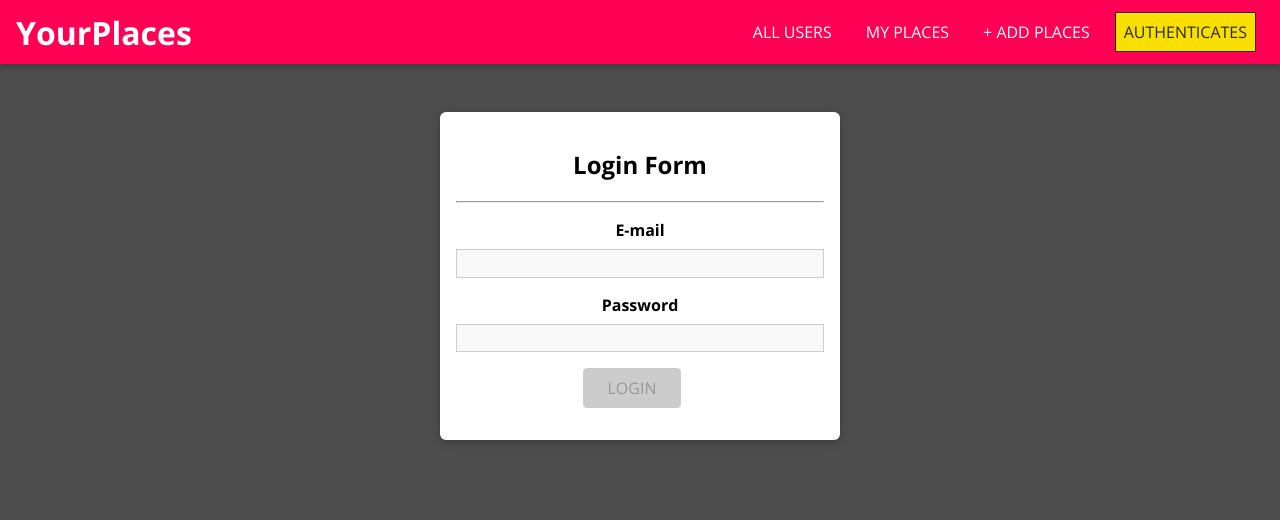
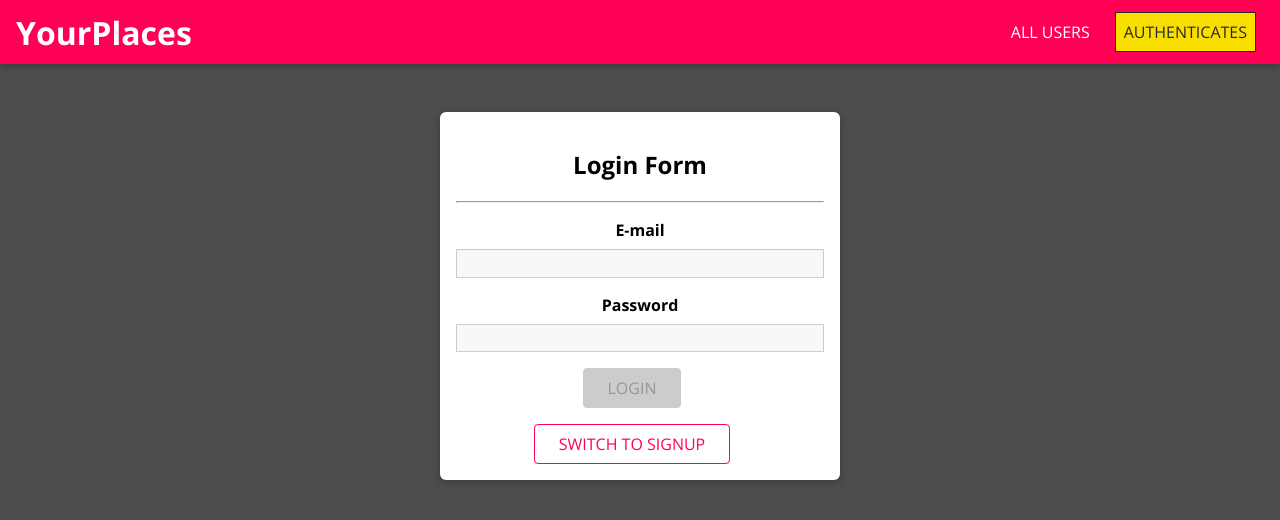
Before and after one commit to TakbeerAli/Front-end-in-React.js-of-User-favourite-paces-App, a React (Create React App) app: page /auth in a window 1280 px wide. Shown: the top 520 px of the page. Built offline with nearby package versions, Linux system fonts and the light colour scheme.

Commit message:
adding auth & routes & login , logout

```diff
--- a/src/App.js
+++ b/src/App.js
@@ -1,4 +1,4 @@
-import React from 'react';
+import React, {useCallback, useState} from 'react';
 import {
   BrowserRouter as Router,
   Route,
@@ -15,13 +15,25 @@ import NewPlace from './places/pages/NewPlace';
 import UserList from './user/components/UsersList';
 import Auth from './user/pages/Auth';
 import UpdatePlace from "../src/places/pages/UpdatePlace";
+import { AuthContext } from './shared/context/auth-context';
 
 const App = () => {
-  return (
-    <Router>
-    <MainNavigation />
-    <main>
-      <Switch>
+  {/*usestate insure wheater user is loggedin or not*/}
+  const [isLoggedIn, setIsLoggedIn] = useState(false);
+  {/*This is for Authentication procces*/}
+  const login = useCallback(()=>{
+    setIsLoggedIn(true);
+  },[]);
+
+  const logout = useCallback(()=>{
+    setIsLoggedIn(false);
+  },[]);
+
+  {/*This logic is for when user isLoged in or notloggedin show specific links buttons*/}
+  let routes;
+  if (isLoggedIn){
+    routes = (
+      <switch>
       <Route path="/" exact>
         <Users />
       </Route>
@@ -34,13 +46,36 @@ const App = () => {
         <Route path="/places/:placeId">
             <UpdatePlace/>
         </Route>
+        <Redirect to="/" />
+      </switch>
+
+    );
+  }else{
+    routes = (
+      <switch>
+      <Route path="/" exact>
+        <Users />
+      </Route>
+      <Route path="/:userId/places" exact>
+       <UserPlace/>
+       </Route>
        <Route path="/auth">
            <Auth />
         </Route>
-        <Redirect to="/" />
-      </Switch>
-      </main>
+        <Redirect to="/auth" />
+      </switch>
+
+
+    );
+  }
+
+  return (
+    <AuthContext.Provider value={{isLoggedIn:isLoggedIn, login:login,logout:logout }}>
+    <Router>
+    <MainNavigation />
+    <main>{routes}</main>
     </Router>
+    </AuthContext.Provider>
   );
 };
 
--- a/src/places/components/PlaceItem.js
+++ b/src/places/components/PlaceItem.js
@@ -1,11 +1,13 @@
-import React, { useState } from 'react';
+import React, { useState,useContext } from 'react';
 
 import Card from '../../shared/components/UIElements/Card';
 import Button from '../../shared/components/UIElements/Button';
 import Modal from '../../shared/components/UIElements/Modal';
+import { AuthContext }  from '../../shared/context/auth-context';
 import './PlaceItem.css';
 
 const PlaceItem = props => {
+  const auth = useContext(AuthContext);
   const [showMap, setShowMap] = useState(false);
   const [showConfirmModel, setShowConfirmModel] = useState(false);
 
@@ -71,8 +73,11 @@ const PlaceItem = props => {
           </div>
           <div className="place-item__actions">
             <Button inverse onClick={openMapHandler}>VIEW ON MAP</Button>
-            <Button to={`/places/${props.id}`}>EDIT</Button>
-            <Button danger onClick={showDeletWarningHandler}>DELETE</Button>
+
+            {/*These buttons only show when user is loggedIn*/}
+            {auth.isLoggedIn &&  <Button to={`/places/${props.id}`}>EDIT</Button> }
+            {auth.isLoggedIn && <Button danger onClick={showDeletWarningHandler}>DELETE</Button> }
+
           </div>
         </Card>
       </li>
--- a/src/shared/components/Navigation/NavLinks.js
+++ b/src/shared/components/Navigation/NavLinks.js
@@ -1,8 +1,11 @@
-import React from "react";
+import React, { useContext } from "react";
 import {NavLink} from "react-router-dom";
 import './NavLinks.css';
 
+import { AuthContext } from '../../context/auth-context';
 const NavLinks = props => {
+
+    const auth = useContext(AuthContext);
 
     return (
         <ul className="nav-links">
@@ -10,17 +13,34 @@ const NavLinks = props => {
                 <NavLink to="/" exact>ALL USERS</NavLink>
             </li>
 
+
+             {/*My Places only show when user logedin*/}
+            {auth.isLoggedIn &&(
                <li>
                 <NavLink to="/u1/places" >MY PLACES</NavLink>
                </li>
+            )
+            }
 
+           {/*Add Places only show when user logedin*/}
+            {auth.isLoggedIn &&(
                 <li>
                  <NavLink to="/places/new">+ ADD PLACES </NavLink>
                 </li>
+            )}
 
+             {/*Authentication button only show when user notlogedin*/}
+            {!auth.isLoggedIn && (
                 <li>
                   <NavLink to="/auth" >AUTHENTICATES</NavLink>
                </li>
+            )}
+
+            {/*this is for when user logged in then show logout button*/}
+            {auth.isLoggedIn && (
+                <button onClick={auth.logout}>LOGOUT</button>
+            )}
+
         </ul>
     )
 }
--- /dev/null
+++ b/src/shared/context/auth-context.js
@@ -0,0 +1,8 @@
+import { createContext } from 'react';
+
+
+export const AuthContext = createContext({
+    isLoggedIn :false,
+    login: () =>{},
+    logout: ()=>{}
+});
--- a/src/shared/hooks/form-hook.js
+++ b/src/shared/hooks/form-hook.js
@@ -5,7 +5,10 @@ const formReducer = (state, action) => {
     case 'INPUT_CHANGE':
       let formIsValid = true;
       for (const inputId in state.inputs) {     {/** InputId is (title of each input from inputhander dispatch) (for) is checking every IputId */}
-        if (inputId === action.inputId) {   {/** matching for titles */}
+       if(!state.inputs[inputId]){     {/*this is for switching btw login & siginup*/}
+         continue;
+       }
+      if (inputId === action.inputId) {   {/** matching for titles */}
           formIsValid = formIsValid && action.isValid;
         } else {
           formIsValid = formIsValid && state.inputs[inputId].isValid;
--- a/src/user/pages/Auth.js
+++ b/src/user/pages/Auth.js
@@ -1,16 +1,21 @@
-import React from 'react';
+import React,{useState, useContext} from 'react';
 import Input from "../../shared/FormElements/Input";
 import Card from "../../shared/components/UIElements/Card";
 import Button from "../../shared/components/UIElements/Button";
-import { VALIDATOR_EMAIL,VALIDATOR_MINLENGTH } from "../../shared/util/validators";
+import { VALIDATOR_EMAIL,VALIDATOR_MINLENGTH, VALIDATOR_REQUIRE } from "../../shared/util/validators";
 import { useForm }from "../../shared/hooks/form-hook";
+import { AuthContext } from '../../shared/context/auth-context';
 
 import  './Auth.css';
 
 
 
 const Auth = () =>{
-    const [formState, inputHandler] = useForm({
+
+     const auth = useContext(AuthContext);
+
+    const [isLoginMode, setIsLoginMode] = useState(true);
+    const [formState, inputHandler,setFormData] = useForm({
         email:{
             value:'',
             isValid:false
@@ -21,15 +26,51 @@ const Auth = () =>{
         }
     },false);
 
+    {/*This is for to switch btw login and siginup and correct both form & add extra User Name Field*/}
+    const switchModeHandler = () =>{
+        if(!isLoginMode){
+            setFormData({
+                ...formState.inputs,
+                  name: undefined
+            },
+            formState.inputs.email.isValid && formState.inputs.password.isValid
+            );
+        }else {
+           setFormData(
+               {
+                   ...formState.inputs,
+                   name:{
+                       value:'',
+                       isValid: false
+                        }
+               },false );
+        }
+
+        setIsLoginMode(prevMod => !prevMod);
+
+    };
+
     const authSubmitHandler =event =>{
         event.preventDefault();
         console.log(formState.inputs);
+        auth.login();
     };
 
  return <Card className="authentication">
  <h2>Login Form</h2>
  <hr/>
      <form onSubmit={authSubmitHandler}>
+     {!isLoginMode &&
+         <Input
+             element="input"
+             id="name"
+             type="text"
+             label="Your Name"
+             validators={[VALIDATOR_REQUIRE()]}
+             errorText="Please Enter a name"
+             onInput={inputHandler}
+         />
+     }
         <Input
           element="input"
           id="email"
@@ -51,10 +92,11 @@ const Auth = () =>{
            />
 
            <Button type="submit" disabled={!formState.isValid}>
-               LOGIN
+               {isLoginMode ? 'LOGIN' : 'SIGNUP'}
            </Button>
-
         </form>
+        {/*If islogin mode true mean we are on login page then show signup else login*/}
+        <Button inverse onClick={switchModeHandler}>    SWITCH TO {isLoginMode ? 'SIGNUP' : 'LOGIN'}</Button>
  </Card>
 };
 
```
Lines whose indentation alone changed are shown as unchanged.
